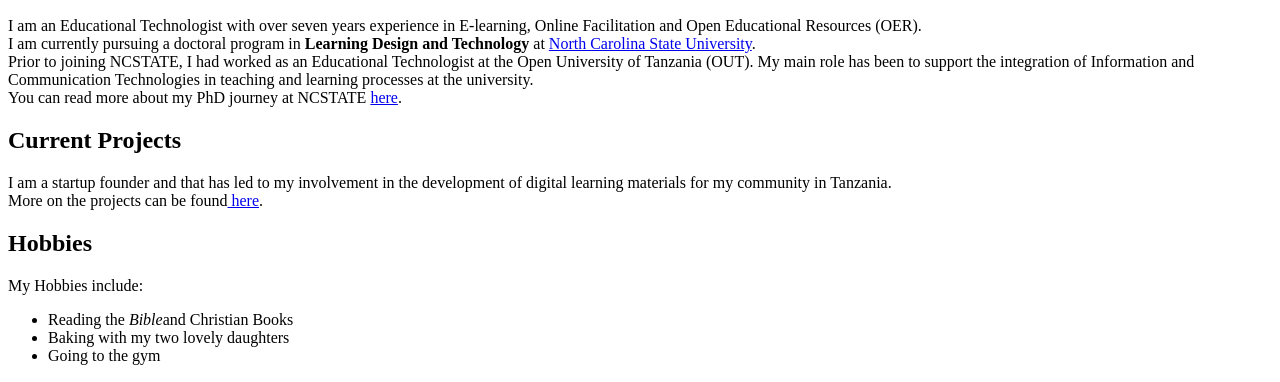
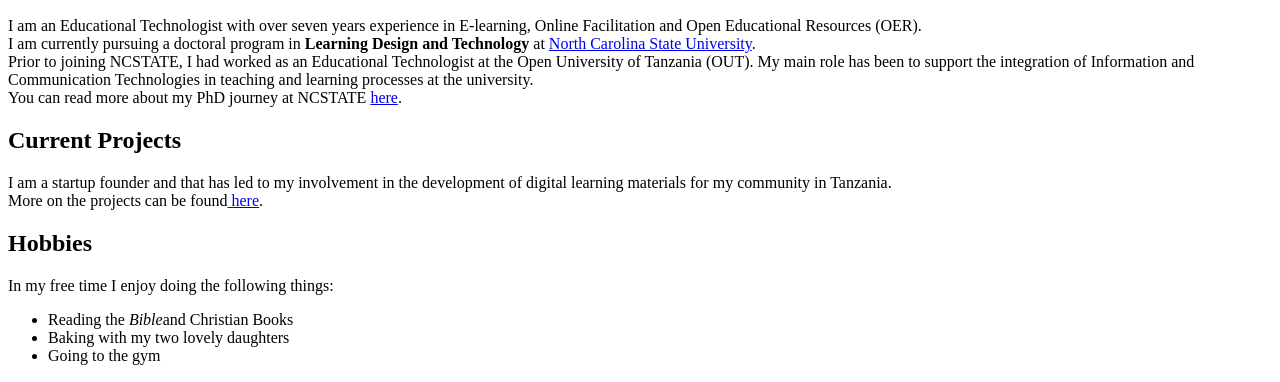
Before and after one commit to drmushi/drmushi, a plain HTML site: page index.html in a window 1280 px wide. Shown: the part 418-800 px from the top of the page. Drawn offline with Linux system fonts and the light colour scheme.

Commit message:
HTML Week 2 Assignment

```diff
--- a/index.html
+++ b/index.html
@@ -21,7 +21,7 @@
      More on the projects can be found<a href="Projects.html"> here</a>.</p>
 
  <h2>Hobbies</h2>
-   <p>My Hobbies include:
+   <p>In my free time I enjoy doing the following things:
    <ul>
        <li>Reading the <i>Bible</i>and Christian Books</li>
        <li>Baking with my two lovely daughters</li>
```
Also changed, not shown: Projects.html (+1 -1 lines).
